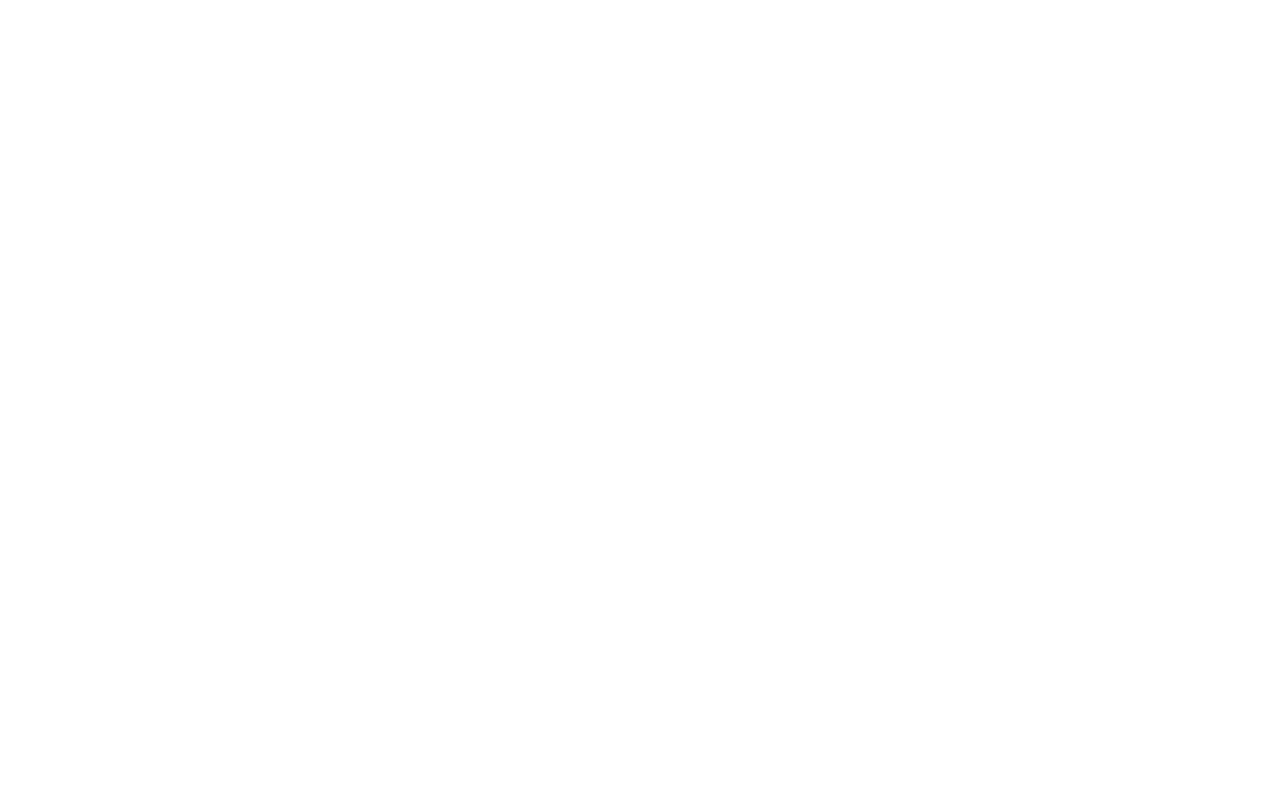
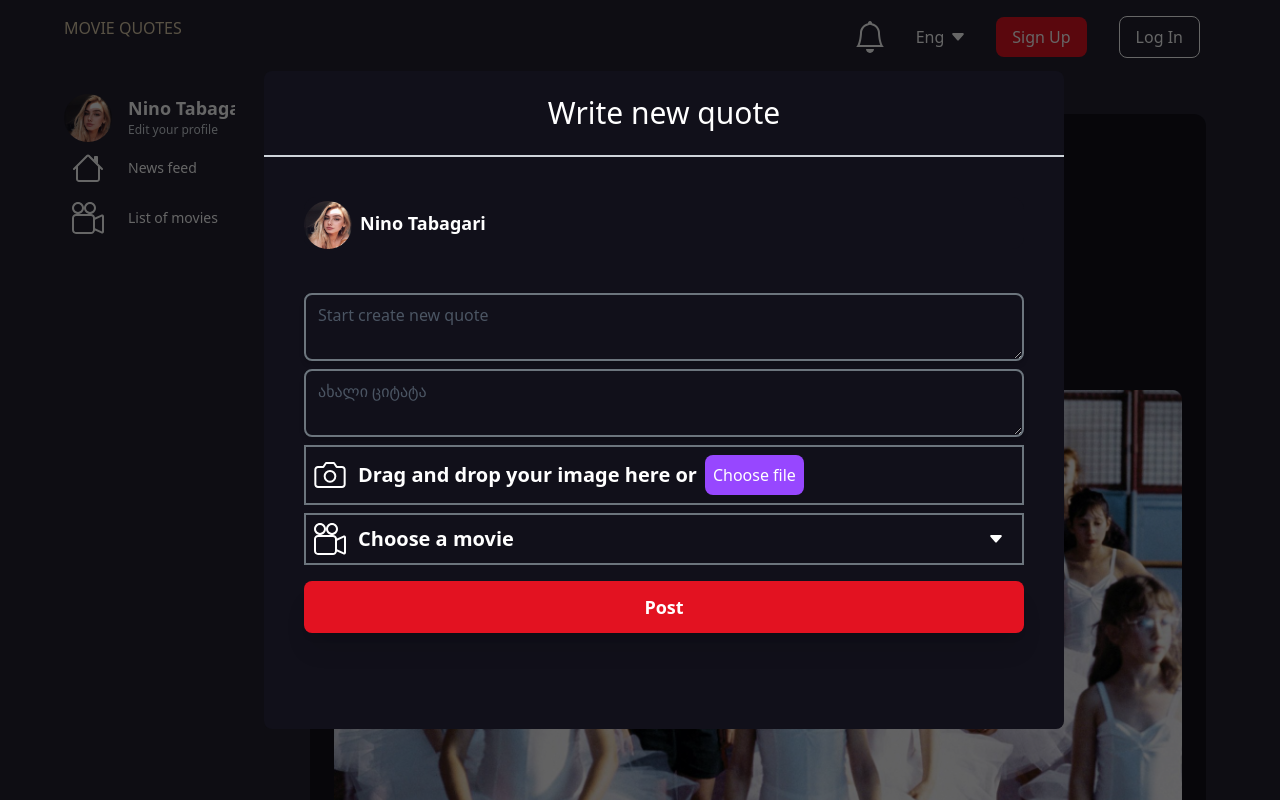
Before and after one commit to Muza21/epic-movie-quotes-front, a Vue app: page /newsfeed/new-quote in a window 1280 px wide. Before the commit this address had no page. Shown: the top 800 px of the page. Built offline with nearby package versions, Linux system fonts and the light colour scheme.

Commit message:
feat: add new quote style

```diff
--- /dev/null
+++ b/src/components/NewQuote.vue
@@ -0,0 +1,75 @@
+<template>
+  <form-layout>
+    <template v-slot:header>
+      <div class="text-center text-3xl text-white mx-14 my-6">
+        Write new quote
+      </div>
+    </template>
+    <form class="mt-8">
+      <div class="mx-auto px-4">
+        <div class="my-10 rounded-xl bg-[#11101A]">
+          <div class="flex items-center mb-6 rounded-md">
+            <img
+              class="rounded-full w-12 h-12 mr-2 mt-1"
+              src="/src/assets/ProfilePic.jpg"
+            />
+            <div>
+              <h2 class="text-lg font-semibold text-white">Nino Tabagari</h2>
+            </div>
+          </div>
+        </div>
+        <div class="py-1">
+          <textarea
+            placeholder="Start create new quote"
+            class="text-md block px-3 py-2 rounded-lg w-full bg-[#11101A] border-2 border-[#6C757D] placeholder-gray-600 shadow-md focus:placeholder-gray-500 focus:bg-white focus:border-gray-600 focus:outline-none"
+          />
+        </div>
+        <div class="py-1">
+          <textarea
+            placeholder="ახალი ციტატა"
+            class="text-md block px-3 py-2 rounded-lg w-full bg-[#11101A] border-2 border-[#6C757D] placeholder-gray-600 shadow-md focus:placeholder-gray-500 focus:bg-white focus:border-gray-600 focus:outline-none"
+          />
+        </div>
+        <div class="py-1">
+          <div class="p-2 flex items-center w-full border-2 border-[#6C757D]">
+            <IconPhoto />
+            <div class="mx-3 flex-1">
+              <div class="flex items-center">
+                <h2 class="text-xl font-semibold text-white">
+                  Drag and drop your image here or
+                </h2>
+                <button class="p-2 ml-2 bg-[#9747FF] rounded-lg text-white">
+                  Choose file
+                </button>
+                <input type="file" class="hidden" />
+              </div>
+            </div>
+          </div>
+        </div>
+        <div class="py-1">
+          <div class="p-2 flex items-center w-full border-2 border-[#6C757D]">
+            <IconCamera />
+            <div class="mx-3 flex-1">
+              <div class="flex items-center justify-between">
+                <h2 class="text-xl font-semibold text-white">Choose a movie</h2>
+                <IconDropdown />
+              </div>
+            </div>
+          </div>
+        </div>
+        <button
+          class="mt-3 text-lg font-semibold bg-[#E31221] w-full text-white rounded-lg px-6 py-3 block shadow-xl hover:text-white hover:bg-black"
+        >
+          Post
+        </button>
+      </div>
+    </form>
+  </form-layout>
+</template>
+
+<script setup>
+import FormLayout from "@/components/layouts/FormLayout.vue";
+import IconPhoto from "@/components/icons/IconPhoto.vue";
+import IconCamera from "@/components/icons/IconCamera.vue";
+import IconDropdown from "@/components/icons/IconDropdown.vue";
+</script>
--- /dev/null
+++ b/src/components/icons/IconPhoto.vue
@@ -0,0 +1,24 @@
+<template>
+  <svg
+    width="32"
+    height="32"
+    viewBox="0 0 32 32"
+    fill="none"
+    xmlns="http://www.w3.org/2000/svg"
+  >
+    <path
+      d="M30.6666 25.3333C30.6666 26.0406 30.3856 26.7189 29.8855 27.219C29.3854 27.719 28.7072 28 27.9999 28H3.99992C3.29267 28 2.6144 27.719 2.1143 27.219C1.6142 26.7189 1.33325 26.0406 1.33325 25.3333V10.6667C1.33325 9.95942 1.6142 9.28115 2.1143 8.78105C2.6144 8.28095 3.29267 8 3.99992 8H9.33325L11.9999 4H19.9999L22.6666 8H27.9999C28.7072 8 29.3854 8.28095 29.8855 8.78105C30.3856 9.28115 30.6666 9.95942 30.6666 10.6667V25.3333Z"
+      stroke="white"
+      stroke-width="2"
+      stroke-linecap="round"
+      stroke-linejoin="round"
+    />
+    <path
+      d="M16.0001 22.6667C18.9456 22.6667 21.3334 20.2789 21.3334 17.3333C21.3334 14.3878 18.9456 12 16.0001 12C13.0546 12 10.6667 14.3878 10.6667 17.3333C10.6667 20.2789 13.0546 22.6667 16.0001 22.6667Z"
+      stroke="white"
+      stroke-width="2"
+      stroke-linecap="round"
+      stroke-linejoin="round"
+    />
+  </svg>
+</template>
--- /dev/null
+++ b/src/components/layouts/FormLayout.vue
@@ -0,0 +1,19 @@
+<template>
+  <div class="bg-black bg-opacity-60 fixed w-[100vw] h-[100vh] top-0 left-0">
+    <div
+      class="container fixed max-w-full sm:max-w-[800px] rounded-lg sm:h-fit bg-[#11101A] sm:pb-24 mx-6 top-[50%] left-[50%] -translate-x-[50%] -translate-y-[50%]"
+    >
+      <header><slot name="header" /></header>
+
+      <div class="border-b-2 border-[#CED4DA]"></div>
+
+      <div class="mx-auto px-6">
+        <div class="relative flex flex-wrap">
+          <div class="w-full relative">
+            <slot />
+          </div>
+        </div>
+      </div>
+    </div>
+  </div>
+</template>
--- a/src/components/layouts/NavigationBar.vue
+++ b/src/components/layouts/NavigationBar.vue
@@ -7,7 +7,7 @@
           <div class="mx-4">
             <IconNotification />
             <UsersNotifications
-              class="absolute -translate-x-[515px] -translate-y-[20px] z-50"
+              class="absolute hidden -translate-x-[515px] -translate-y-[20px] z-50"
             />
           </div>
           <span class="flex items-center mx-4 text-white"
--- a/src/router/index.js
+++ b/src/router/index.js
@@ -72,6 +72,13 @@
       path: "/newsfeed",
       name: "newsfeed",
       component: () => import("@/views/NewsFeed.vue"),
+      children: [
+        {
+          path: "new-quote",
+          name: "new-quote",
+          component: () => import("@/components/NewQuote.vue"),
+        },
+      ],
     },
     {
       path: "/movielist",
--- a/src/views/NewsFeed.vue
+++ b/src/views/NewsFeed.vue
@@ -82,6 +82,9 @@
         </div>
       </div>
     </div>
+    <v-modal :open="open" @close="open = false">
+      <router-view />
+    </v-modal>
   </div>
 </template>
 
```
Also changed, not shown: src/assets/Photo.svg (added).
